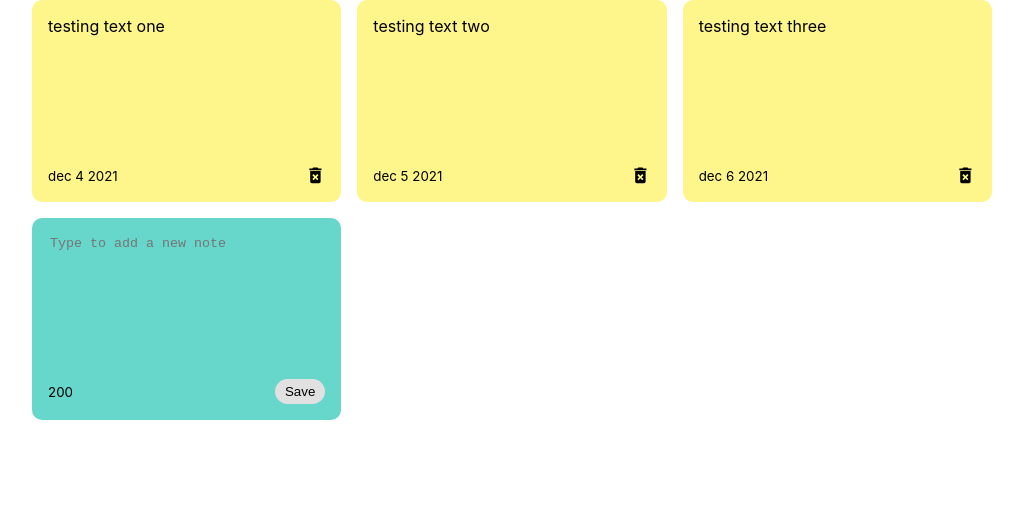
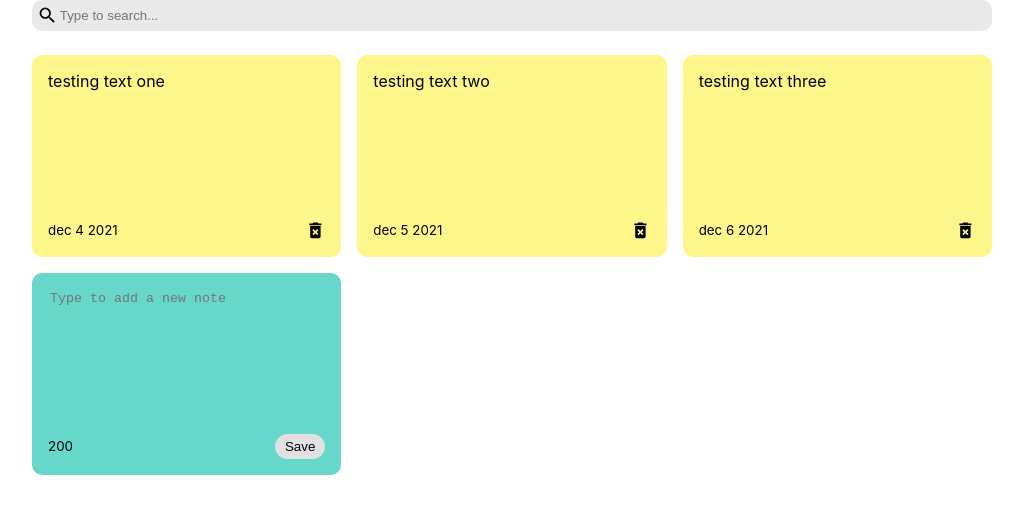
Before and after one commit to Dustinibrao/Notes-App, a React (Create React App) app: page / in a window 1280 px wide. Shown: the top 514 px of the page, without its empty margins (128-1151 px from the left). Built offline with nearby package versions, Linux system fonts and the light colour scheme.

Commit message:
user can search for specific notes in the search bar

```diff
--- a/src/App.js
+++ b/src/App.js
@@ -1,6 +1,7 @@
 import { useState } from "react";
 import { nanoid } from "nanoid";
 import NotesList from "./components/NotesList";
+import Search from "./components/Search";
 
 function App() {
 	const [notes, setNotes] = useState([
@@ -20,6 +21,7 @@
 			date: "dec 6 2021",
 		},
 	]);
+	const [searchText, setSearchText] = useState("");
 
 	const addNote = (text) => {
 		const date = new Date();
@@ -39,8 +41,11 @@
 
 	return (
 		<div className="container">
+			<Search handleSearchNote={setSearchText} />
 			<NotesList
-				notes={notes}
+				notes={notes.filter((note) =>
+					note.text.toLowerCase().includes(searchText)
+				)}
 				handleAddNote={addNote}
 				handleDeleteNote={deleteNote}
 			/>
--- /dev/null
+++ b/src/components/Search.js
@@ -0,0 +1,16 @@
+import React from "react";
+import { MdSearch } from "react-icons/md";
+
+const Search = ({ handleSearchNote }) => {
+	return (
+		<div className="search">
+			<MdSearch className="search-icons" size="1.3rem" />
+			<input
+				onChange={(event) => handleSearchNote(event.target.value)}
+				type="text"
+				placeholder="Type to search..."
+			/>
+		</div>
+	);
+};
+export default Search;
--- a/src/index.css
+++ b/src/index.css
@@ -67,3 +67,18 @@
 .delete-icon {
 	cursor: pointer;
 }
+.search {
+	display: flex;
+	align-items: center;
+	background-color: rgb(233, 233, 233);
+	border-radius: 10px;
+	padding: 5px;
+	margin-bottom: 1.5em;
+}
+.search input {
+	border: none;
+	background-color: rgb(233, 233, 233);
+}
+.search input:focus {
+	outline: none;
+}
```
